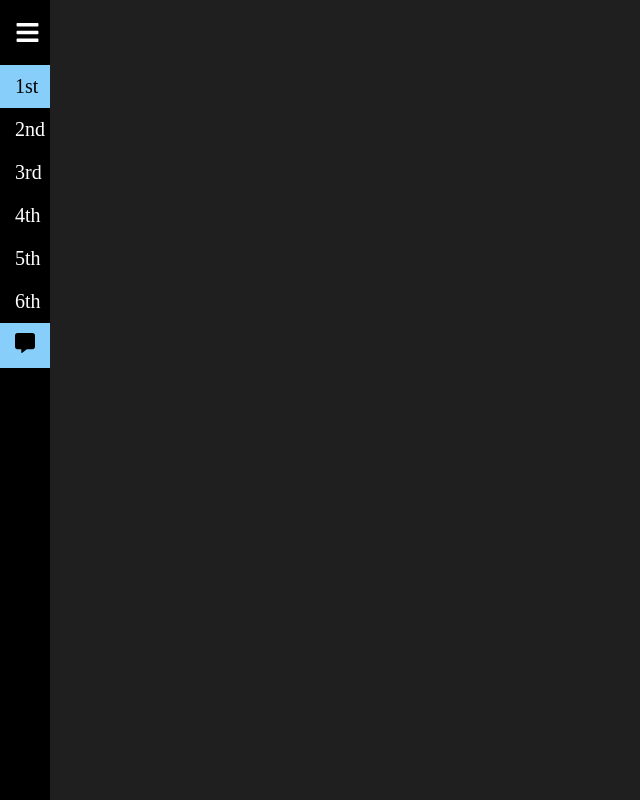
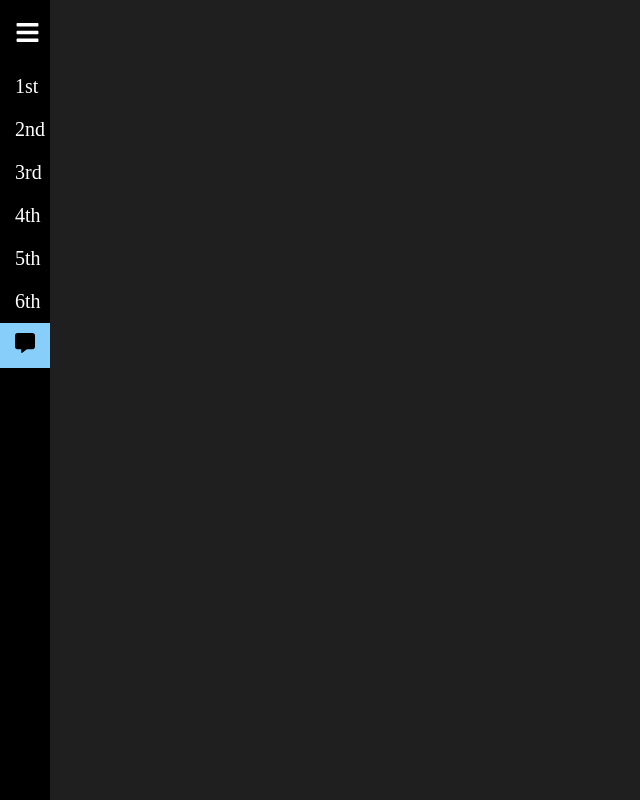
Before and after one commit to Toby-Query/Windows-Of-Death, a React (Vite) app: page /Windows-Of-Death/Comments in a window 1280 px wide. Shown: the whole page, without its empty margins (0-640 px from the left). Built offline with nearby package versions, Linux system fonts and the light colour scheme.

Commit message:
fixed link 1 always being active

```diff
--- a/src/components/SideBar.tsx
+++ b/src/components/SideBar.tsx
@@ -78,6 +78,7 @@ const Sidebar: React.FC<SidebarProps> = ({ children }) => {
             to={item.path}
             key={index}
             className={({ isActive }) => "link" + (isActive ? " active" : "")}
+            end={item.path === "/Windows-Of-Death/"}
           >
             <div className="icon">{item.icon}</div>
             <div
```
